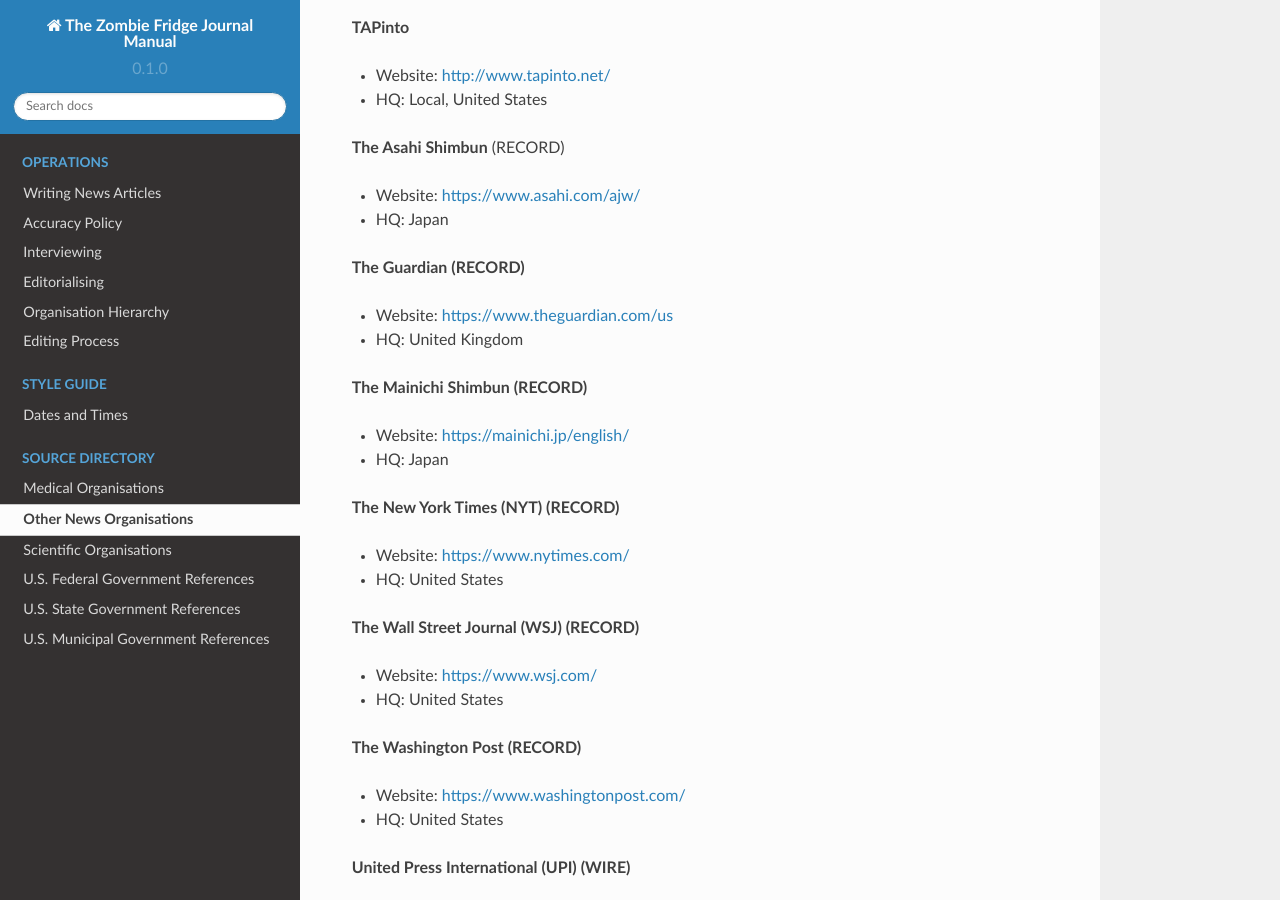
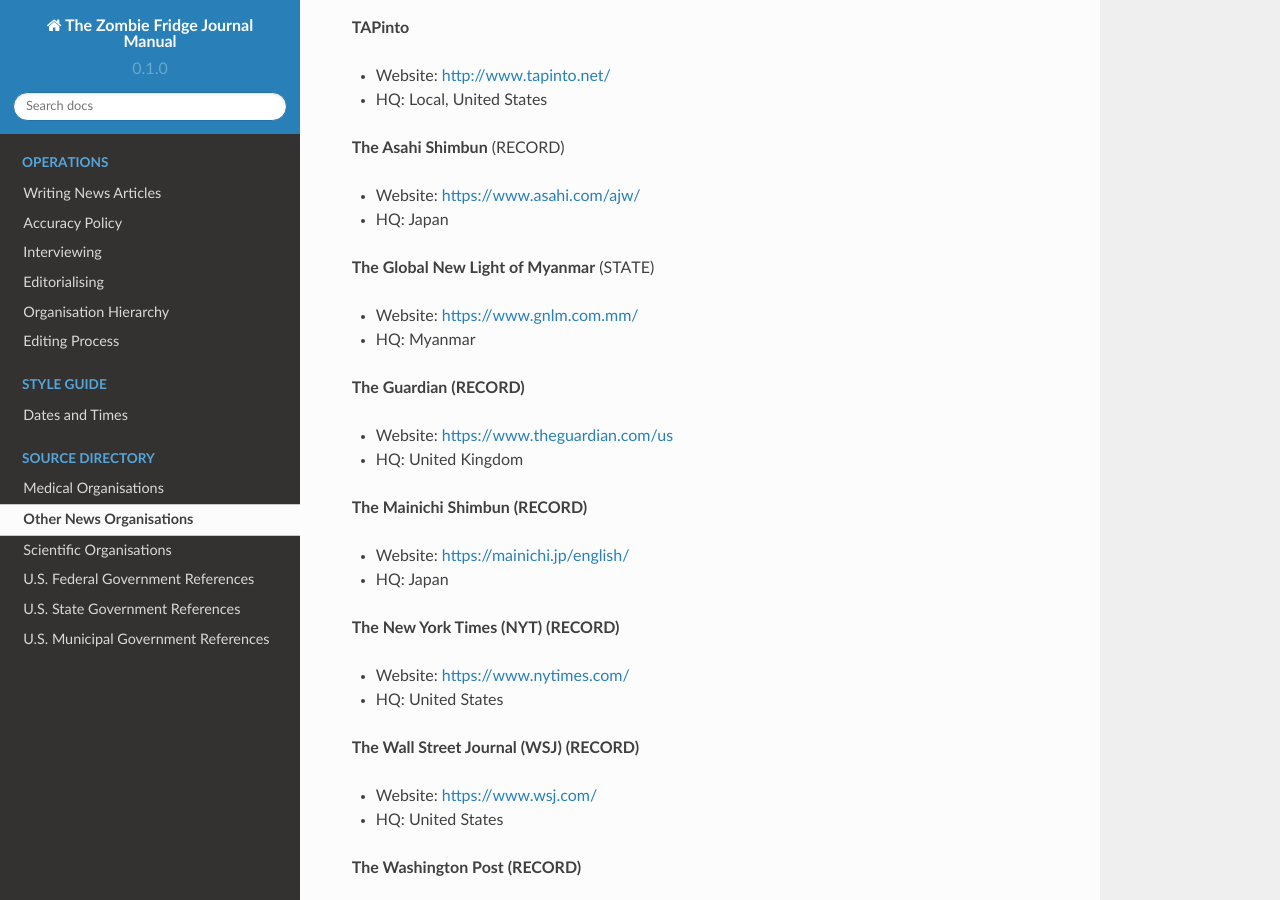
Before and after one commit to theZFJ/manual, a Sphinx documentation site: the page built from docs/otherNewsOrgs.rst, in a window 1280 px wide and 900 px high, scrolled down 1464 px. Built offline with Sphinx 7.4.7 and the Read the Docs theme 2.0.0, drawn with Linux system fonts in a browser that asks for light colours.

Commit message:
add Global New Light of Myanmar

```diff
--- a/docs/otherNewsOrgs.rst
+++ b/docs/otherNewsOrgs.rst
@@ -63,6 +63,11 @@
 * Website: https://www.asahi.com/ajw/
 * HQ: Japan
 
+**The Global New Light of Myanmar** (STATE)
+
+* Website: https://www.gnlm.com.mm/
+* HQ: Myanmar
+
 **The Guardian (RECORD)**
 
 * Website: https://www.theguardian.com/us
```
